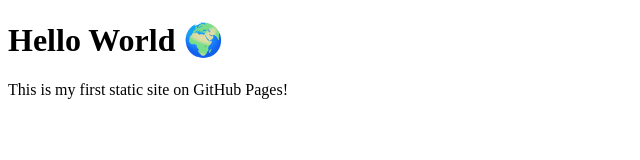
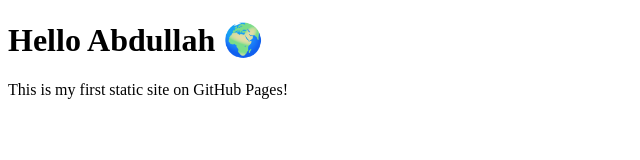
Before and after one commit to ug-devops/ug-devops.github.io, a plain HTML site: page index.html in a window 1280 px wide. Shown: the whole page, without its empty margins (0-640 px from the left). Drawn offline with Linux system fonts and the light colour scheme.

Commit message:
Adding changes in the index.html

```diff
--- a/index.html
+++ b/index.html
@@ -5,7 +5,7 @@
   <title>Hello World</title>
 </head>
 <body>
-  <h1>Hello World 🌍</h1>
+  <h1>Hello Abdullah 🌍</h1>
   <p>This is my first static site on GitHub Pages!</p>
 </body>
 </html>
```
